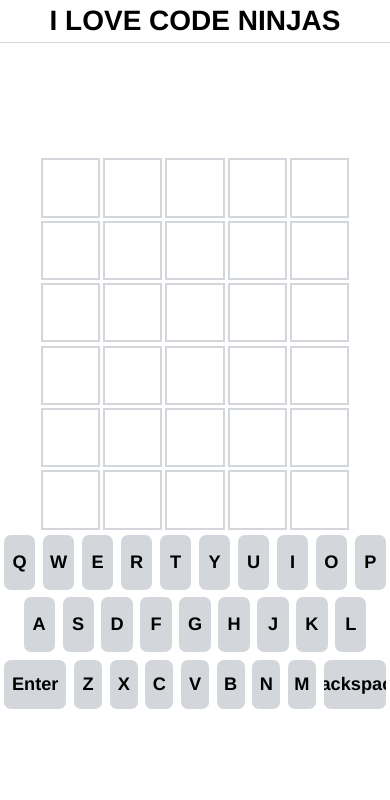
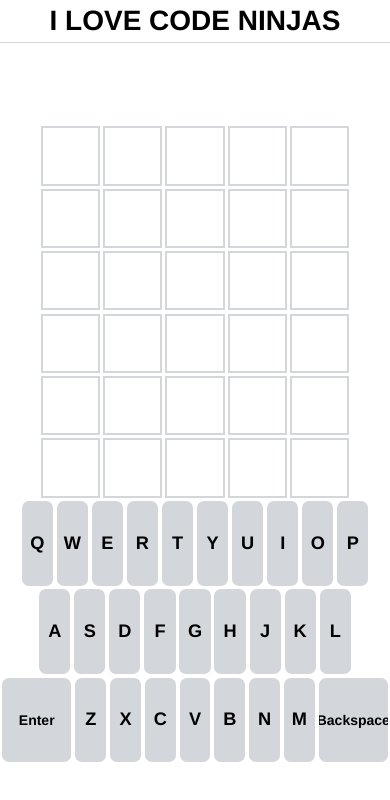
Before and after one commit to SickkMade/cn-wordle-react, a React (Vite) app: page / in a window 390 px wide. Shown: the top 800 px of the page. Built offline with nearby package versions, Linux system fonts and the light colour scheme.

Commit message:
keyboard changes

```diff
--- a/src/css/wordlegame.css
+++ b/src/css/wordlegame.css
@@ -149,7 +149,7 @@
         width:65vw;
     }
     .wordlegame{
-        margin-top:20%;
+        margin-top:15%;
     }
 }
 
--- a/src/css/wordlekeyboard.css
+++ b/src/css/wordlekeyboard.css
@@ -60,15 +60,19 @@
 
 @media (max-width: 500px) {
     .wordlekeyboard{
+        aspect-ratio: auto;
         width:100vw;
-        aspect-ratio: 5/3;
+        height:33dvh
     }
     .wordlekeyboard--key{
-        aspect-ratio:4/7;
+        aspect-ratio:auto;
+        height:10vh;
+        margin:.5%;
     }
 }
 
 .wordlekeyboard--key__wide{
     width:18%;
-    aspect-ratio:3/2;
+    aspect-ratio:auto;
+    font-size: .5em;
 }
```
